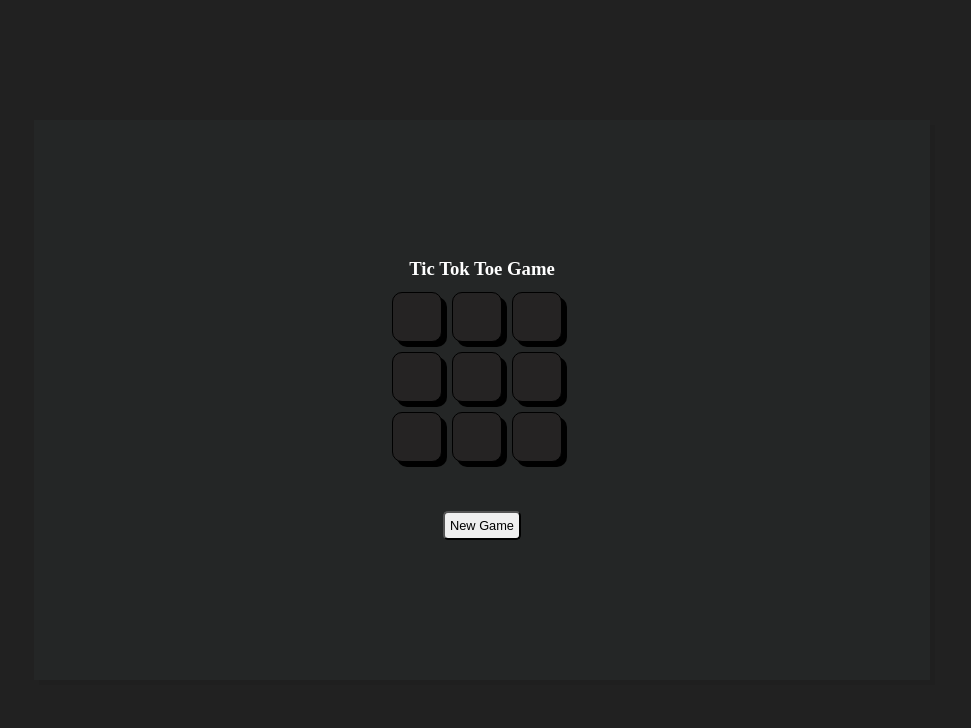
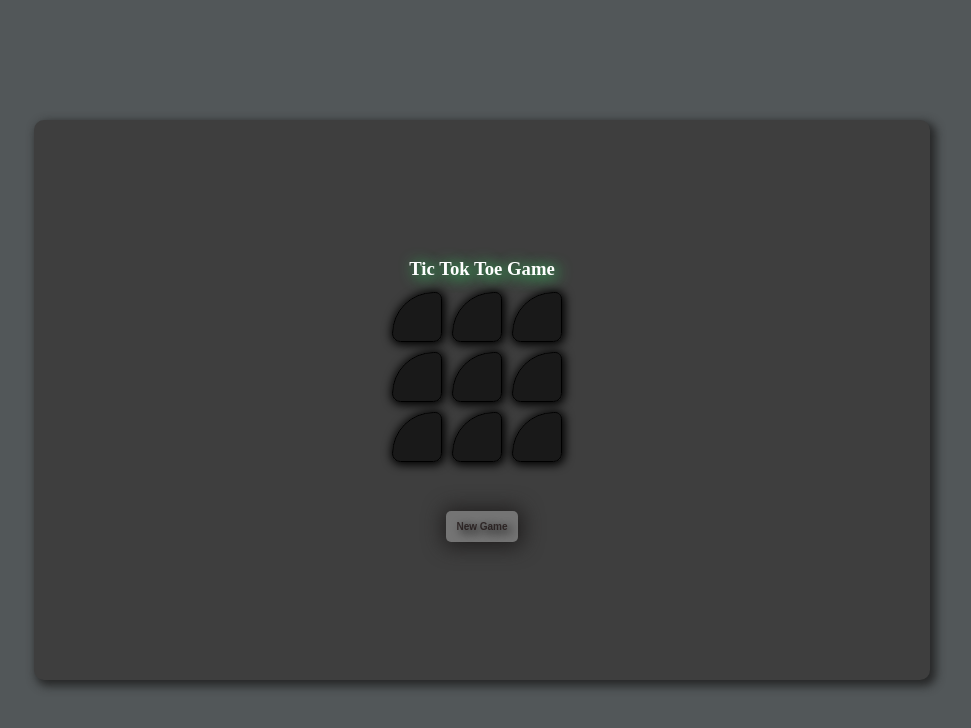
Before and after one commit to thefarziguy/Tic-Tac-Toe-Game, a plain HTML site: page index.html in a window 1280 px wide. Shown: the whole page, without its empty margins (158-1129 px from the left). Drawn offline with Linux system fonts and the light colour scheme.

Commit message:
Update style.css

```diff
--- a/style.css
+++ b/style.css
@@ -4,24 +4,37 @@
   padding: 0;
   box-sizing: border-box;
 }
+
+/* Parents and Containers */
 body {
-  background-color: #212121;
-  color: #ffffff;
+  background-color: #525759;
+  color: #fff;
+  text-shadow: 3px 2px 15px #34ff6d;
 }
 
 .main_container {
+  text-align: center;
   height: 70vh;
   width: 70vw;
-  /* border: 2px solid rgb(237, 233, 233); */
+  border-radius: 10px;
   margin: 15vh 15vw;
   display: flex;
   flex-direction: column;
   justify-content: center;
   align-items: center;
-  background-color: rgb(41 46 45 / 40%);
-  box-shadow: 5px 5px #1f1f1fd9;
+  background-color: #3e3e3e;
+  box-shadow: 4px 4px 10px 2px #1f1f1fd9;
 }
 
+/* Header */
+#winner_msg {
+  color: rgb(1, 223, 119);
+  font-weight: bolder;
+  text-shadow: 2px 0.5px 15px #00ff65;
+  text-align: center;
+}
+
+/* Main Section */
 .main {
   display: flex;
   flex-wrap: wrap;
@@ -31,23 +44,17 @@ body {
   margin: 2px;
   padding: 10px;
 }
-#winner_msg {
-  color: rgb(1, 223, 119);
-  font-weight: bolder;
-  text-shadow: 3px 2px black;
-  text-align: center;
-}
 
 .box {
   height: 50px;
   width: 50px;
   border: 1px solid black;
-  border-radius: 10px;
+  border-radius: 100px 15px 20px 20px;
   display: flex;
   justify-content: center;
   align-items: center;
-  background-color: rgb(37, 35, 35);
-  box-shadow: 5px 5px black;
+  background-color: rgb(0 0 0 / 59%);
+  box-shadow: 1px 1px 10px 2px black;
   color: rgb(255, 0, 0);
 }
 
@@ -56,13 +63,26 @@ body {
   font-size: 50px;
 }
 
+.winner-box {
+  color: rgb(163, 234, 149);
+  font-weight: bolder;
+}
+
+/* Bottom */
 .status button {
   border-radius: 5px;
   padding: 5px;
   font-size: 0.8rem;
 }
 
-.winner-box {
-  color: rgb(163, 234, 149);
+#newGame {
+  background-color: #747474;
+  color: #120606a6;
+  text-shadow: 4px 3px 10px black;
+  border-radius: 5px;
   font-weight: bolder;
+  border: none;
+  box-shadow: 1px 1px 20px 4px #211f1f;
+  padding: 10px;
+  font-size: 10px;
 }
```
